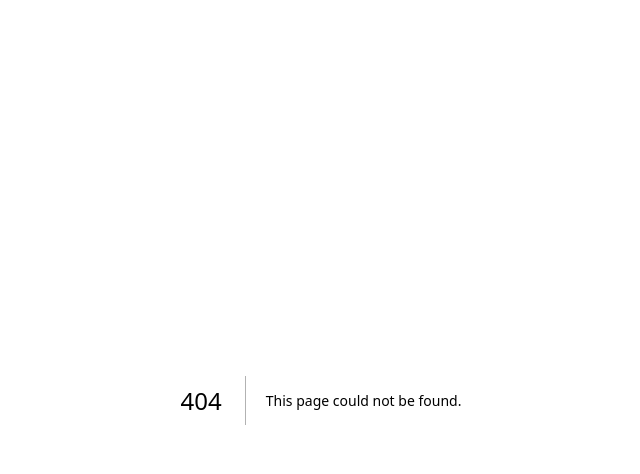
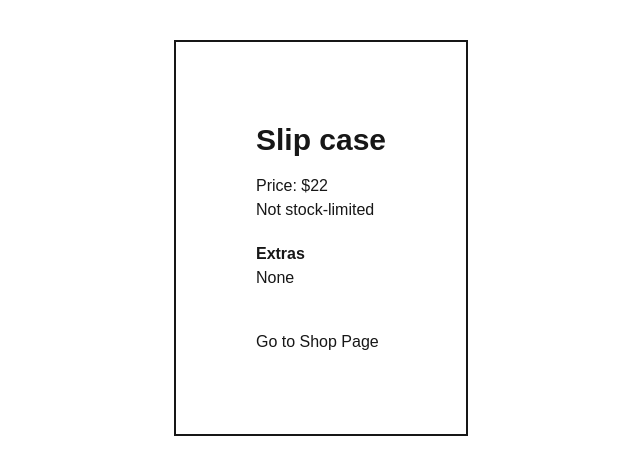
Before and after one commit to Budhabhushan/shop-counter-application, a Next.js app: page /shop/case in a window 1280 px wide. Before the commit this address had no page. Shown: the top 474 px of the page, without its empty margins (319-959 px from the left). Built offline with nearby package versions, Linux system fonts and the light colour scheme.

Commit message:
dynamic product page details page added

```diff
--- a/app/shop/ShopContent.tsx
+++ b/app/shop/ShopContent.tsx
@@ -17,11 +17,11 @@ export default async function ShopContent({
   const filteredProducts = products
     .filter((product) => product.name.toLowerCase().includes(q.toLowerCase()))
     .sort((a, b) => {
-      if (sort === "pasc") {
+      if (sort === "price-asc") {
         return a.priceCents - b.priceCents;
       }
 
-      if (sort === "pdesc") {
+      if (sort === "price-desc") {
         return b.priceCents - a.priceCents;
       }
 
--- /dev/null
+++ b/app/shop/[sku]/page.tsx
@@ -0,0 +1,59 @@
+import Link from "next/link";
+import { notFound } from "next/navigation";
+import { getCatalog } from "@/src/lib/catalog";
+
+interface Props {
+  params: Promise<{ sku: string }>;
+}
+export async function generateMetadata({ params }: Props) {
+  const { sku } = await params;
+  const products = await getCatalog();
+
+  const product = products.find((item) => item.sku === sku);
+
+  if (!product) {
+    return {
+      title: "Product Not Found | Shop counter",
+    };
+  }
+  return {
+    title: `${product.name} | Shop counter`,
+    description: `View ${product.name}, its price, stock availability and available extras`,
+  };
+}
+
+export default async function ProductPage({ params }: Props) {
+  const { sku } = await params;
+
+  const products = await getCatalog();
+
+  const product = products.find((item) => item.sku === sku);
+
+  if (!product) {
+    notFound();
+  }
+  return (
+    <main className="mx-auto max-w-3xl p-20 border-2 mt-10">
+      <h1 className="text-3xl font-bold">{product.name}</h1>
+      <p className="mt-4">Price: ${(product.priceCents / 100).toFixed(0)}</p>
+      <p>
+        {product.remaining === null
+          ? "Not stock-limited"
+          : `${product.remaining} left`}
+      </p>
+      <h2 className="mt-5 font-semibold">Extras</h2>
+      {product.extras.length === 0 ? (
+        <p className="mb-10">None</p>
+      ) : (
+        product.extras.map((extra) => (
+          <p key={extra.code} className="mb-10">
+            {extra.name}: ${(extra.priceCents / 100).toFixed(0)}
+          </p>
+        ))
+      )}
+      <Link href={`/shop`} className="mt-10">
+        Go to Shop Page
+      </Link>
+    </main>
+  );
+}
--- a/src/components/shop/SearchSort.tsx
+++ b/src/components/shop/SearchSort.tsx
@@ -54,8 +54,8 @@ export default function SearchSort({ q, sort }: Props) {
           className="ml-2 rounded border p-2"
         >
           <option value="name">Name</option>
-          <option value="pasc">Price Low to High</option>
-          <option value="pdesc">Price High to Low</option>
+          <option value="price-asc">Price Low to High</option>
+          <option value="price-desc">Price High to Low</option>
         </select>
       </div>
     </div>
```
